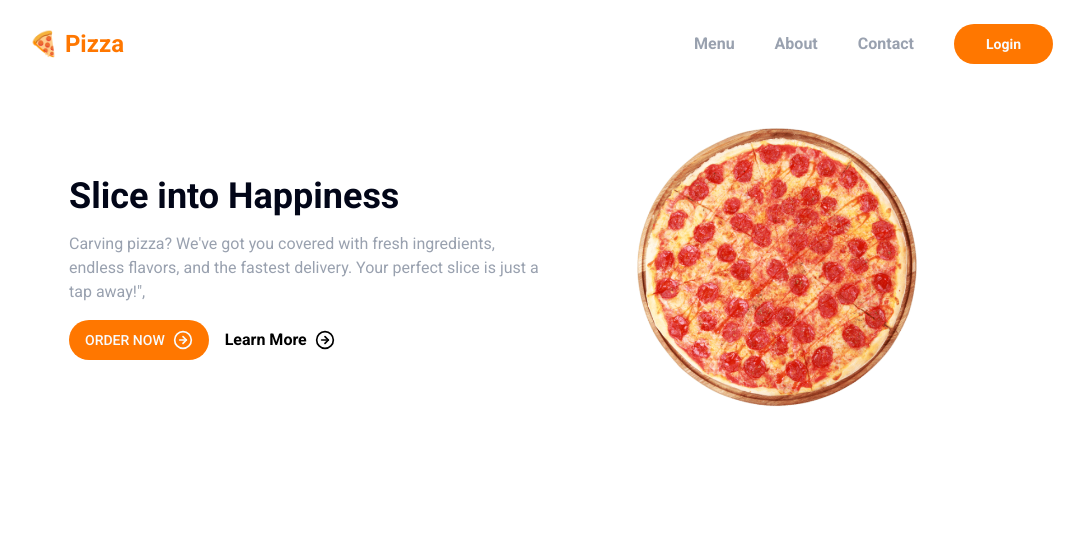
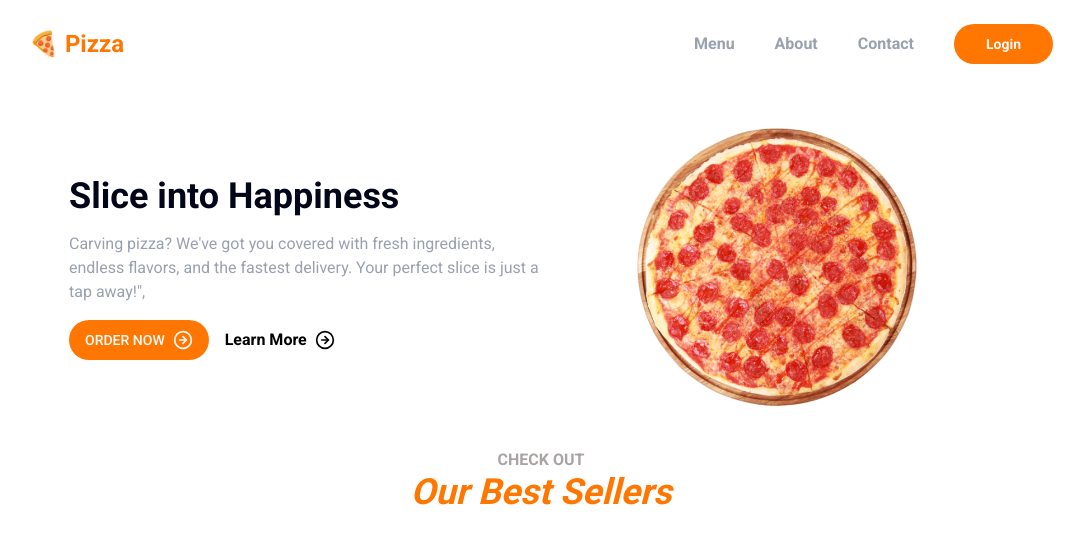
Before and after one commit to amohsen99/food-ordering-app, a Next.js app: page / in a window 1280 px wide. Shown: the top 544 px of the page, without its empty margins (99-1183 px from the left). Built offline with nearby package versions, Linux system fonts and the light colour scheme.

Commit message:
[ADD]: add MainHeading and BestSeller section init layout

```diff
--- /dev/null
+++ b/src/app/_comonents/BestSellers.tsx
@@ -0,0 +1,20 @@
+import MainHeading from '@/components/main-heading';
+
+async function BestSellers() {
+
+  return (
+    <section>
+      <div className='container'>
+        <div className='text-center mb-4'>
+          <MainHeading
+            subTitle="Check out "
+            title="Our Best Sellers"
+          />
+        </div>
+        {/* <Menu items={bestSellers} /> */}
+      </div>
+    </section>
+  );
+}
+
+export default BestSellers;
--- a/src/app/globals.css
+++ b/src/app/globals.css
@@ -55,9 +55,9 @@
   --primary-foreground: oklch(0.984 0.003 247.858);
   --secondary: oklch(0.968 0.007 247.896);
   --secondary-foreground: oklch(0.208 0.042 265.755);
-  --muted: oklch(0.968 0.007 247.896);
+  --muted: oklch(87.61% 0.0001 271.152);
   --muted-foreground: oklch(0.554 0.046 257.417);
-  --accent: oklch(0.968 0.007 247.896);
+  --accent: oklch(72.134% 0.0081 16.788);
   --accent-foreground: oklch(0.208 0.042 265.755);
   --destructive: oklch(0.577 0.245 27.325);
   --border: oklch(0.929 0.013 255.508);
--- a/src/app/page.tsx
+++ b/src/app/page.tsx
@@ -1,11 +1,14 @@
 import Image from "next/image";
 import {Button} from "@/components/ui/button";
 import Hero from "./_comonents/Hero";
+import MainHeading from "@/components/main-heading";
+import BestSellers from "./_comonents/BestSellers";
 
 export default function Home() {
   return (
    <main>
     <Hero/>
+    <BestSellers/>
    </main>
   );
 }
--- /dev/null
+++ b/src/components/main-heading/index.tsx
@@ -0,0 +1,12 @@
+function MainHeading({ title, subTitle }: { title: string; subTitle: string }) {
+  return (
+    <>
+      <span className='uppercase text-accent font-semibold leading-4'>
+        {subTitle}
+      </span>
+      <h2 className='text-primary font-bold text-4xl italic'>{title}</h2>
+    </>
+  );
+}
+
+export default MainHeading;
```
